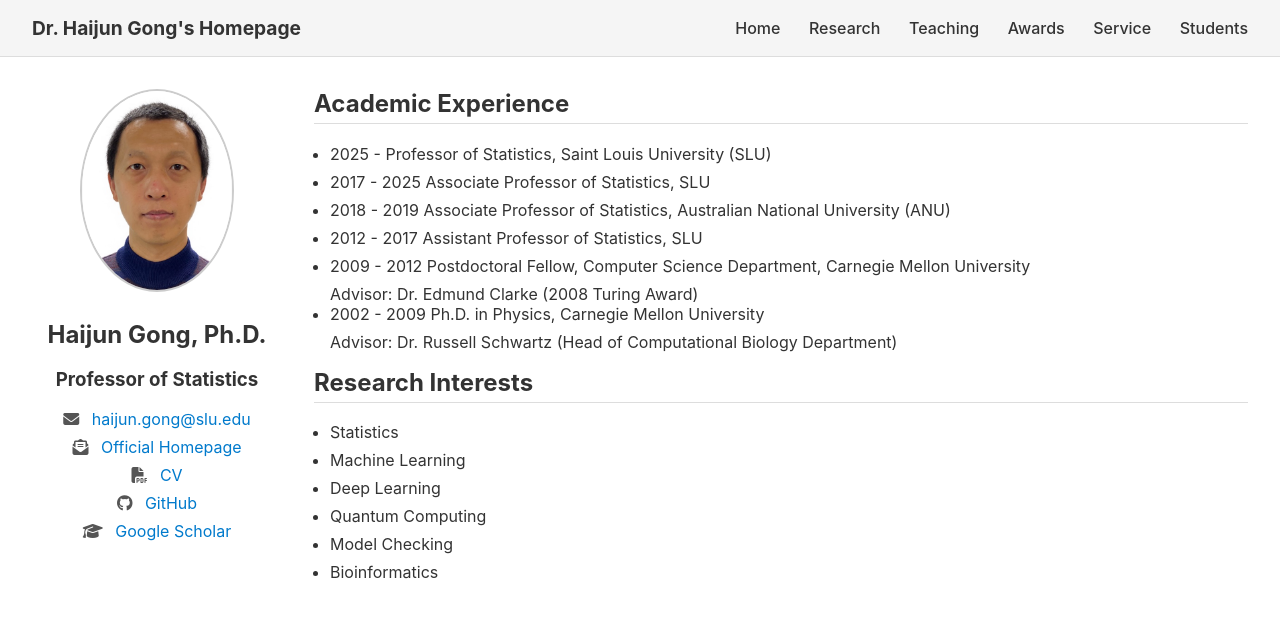
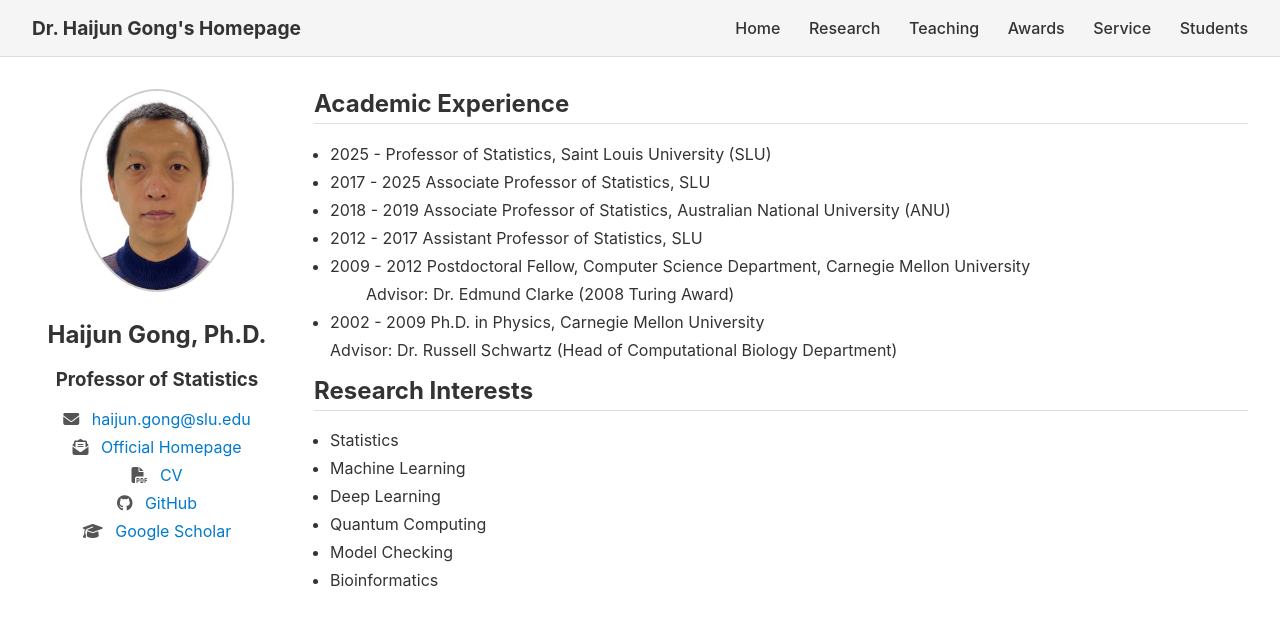
Before and after one commit to GongData/gongData.github.io, a Jekyll site: the page index.html, which Jekyll copies as it is, in a window 1280 px wide. Shown: the top 626 px of the page. Built offline with Jekyll 4.4.1, drawn with Linux system fonts in a browser that asks for light colours.

Commit message:
Update index.html

```diff
--- a/index.html
+++ b/index.html
@@ -130,7 +130,10 @@
 <li>2018 - 2019 Associate Professor of Statistics, Australian National University (ANU) </li>
 <li>2012 - 2017 Assistant Professor of Statistics, SLU</li>
 <li>2009 - 2012 Postdoctoral Fellow, Computer Science Department, Carnegie Mellon University</li>
-       Advisor: Dr. Edmund Clarke (2008 Turing Award)
+       <ul style="margin-top: 4px; margin-bottom: 4px;">
+      <li style="list-style-type: none; margin-left: 20px;">Advisor: Dr. Edmund Clarke (2008 Turing Award)</li>
+    </ul>
+  </li>
 <li>2002 - 2009 Ph.D. in Physics, Carnegie Mellon University </li>
        Advisor: Dr. Russell Schwartz (Head of Computational Biology Department)
 
```
